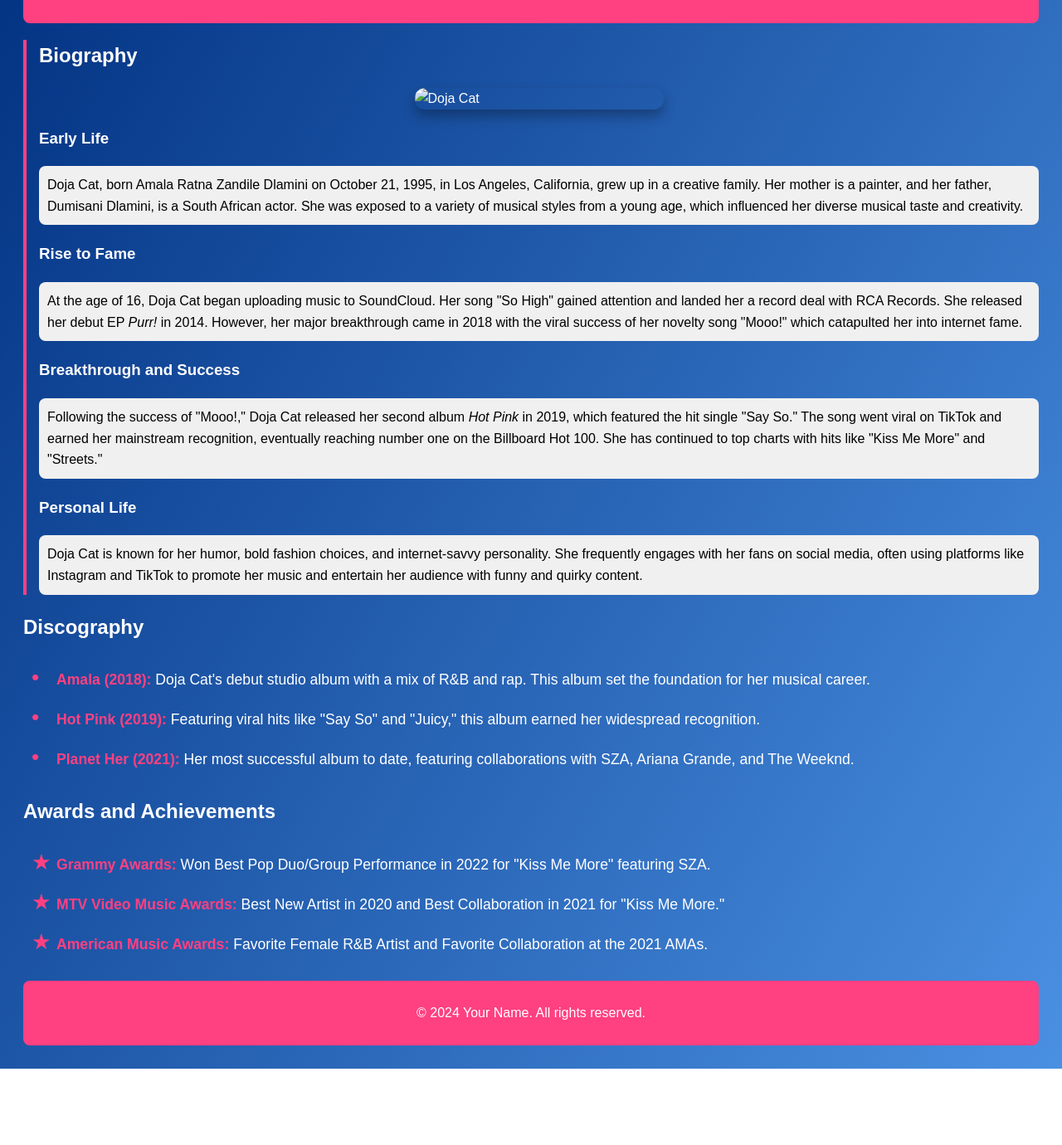
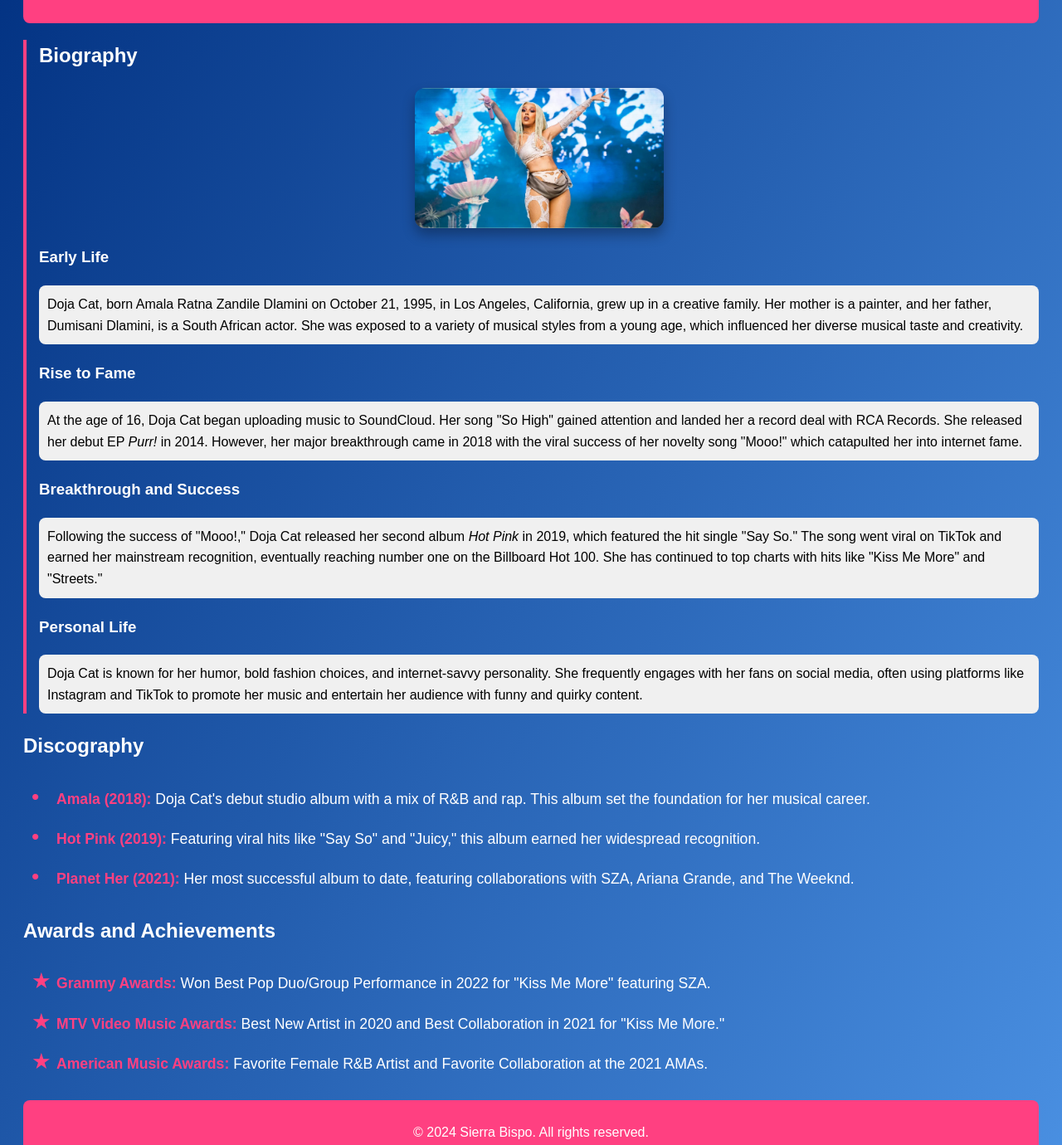
Before and after one commit to SBiispo/m3-hw3-bispo-sierra, a plain HTML site: page index.html in a window 1280 px wide. Shown: the part 176-1556 px from the top of the page at 83% size. Before the commit the page ends 1464 px from the top, so only its background shows below. Drawn offline with Linux system fonts and the light colour scheme.

Commit message:
Final updates to webpage

```diff
--- a/index.html
+++ b/index.html
@@ -139,7 +139,7 @@
     <main>
         <section id="biography">
             <h2>Biography</h2>
-            <img src="doja-cat.webp" alt="Doja Cat" width="300">
+            <img src="doja-cat.jpg" alt="Doja Cat" width="300">
 
             <h3>Early Life</h3>
             <p>Doja Cat, born Amala Ratna Zandile Dlamini on October 21, 1995, in Los Angeles, California, grew up in a creative family. Her mother is a painter, and her father, Dumisani Dlamini, is a South African actor. She was exposed to a variety of musical styles from a young age, which influenced her diverse musical taste and creativity.</p>
@@ -175,7 +175,7 @@
     </main>
 
     <footer>
-        <p>&copy; 2024 Your Name. All rights reserved.</p>
+        <p>&copy; 2024 Sierra Bispo. All rights reserved.</p>
     </footer>
 
 </body>
```
Also changed, not shown: doja-cat.webp (added).
